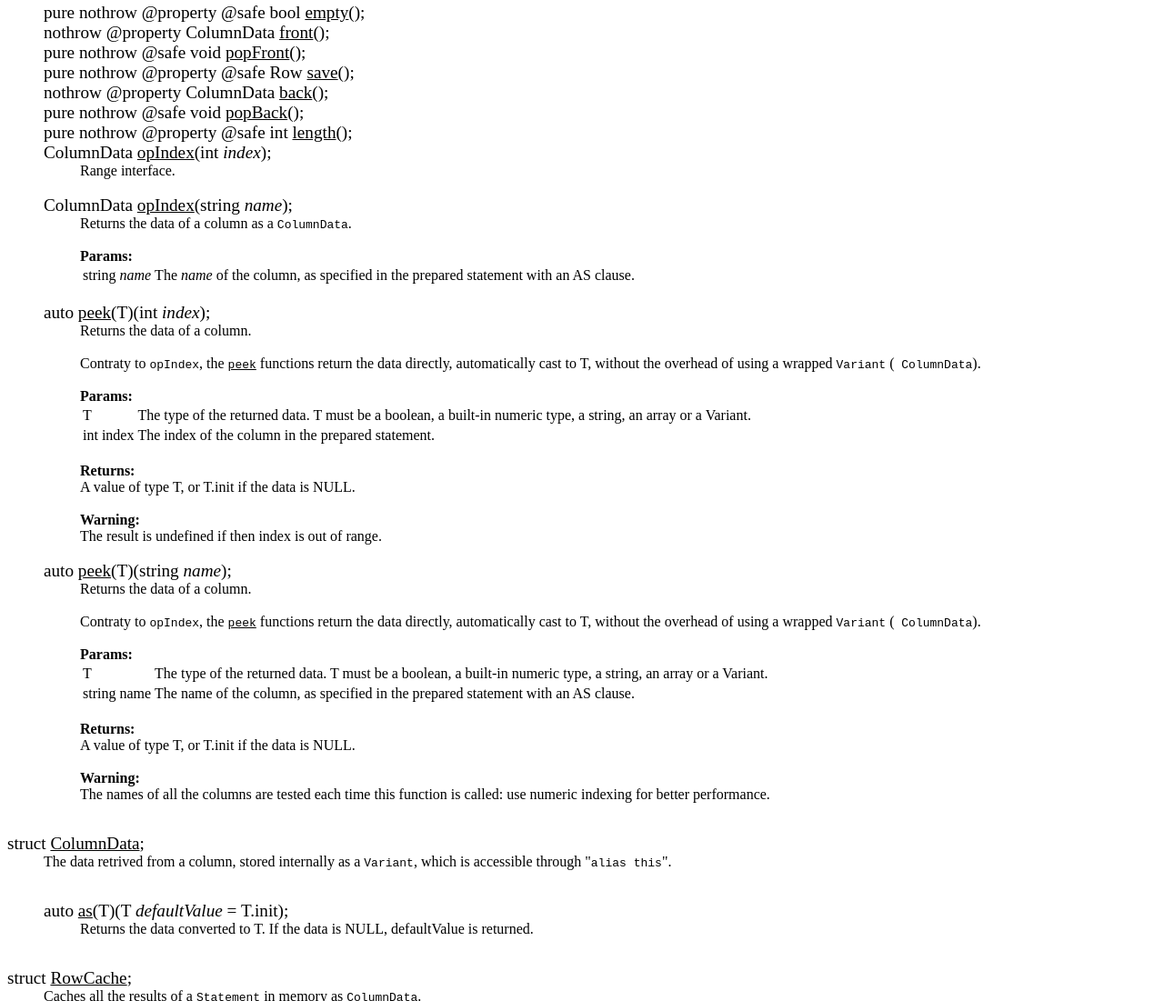
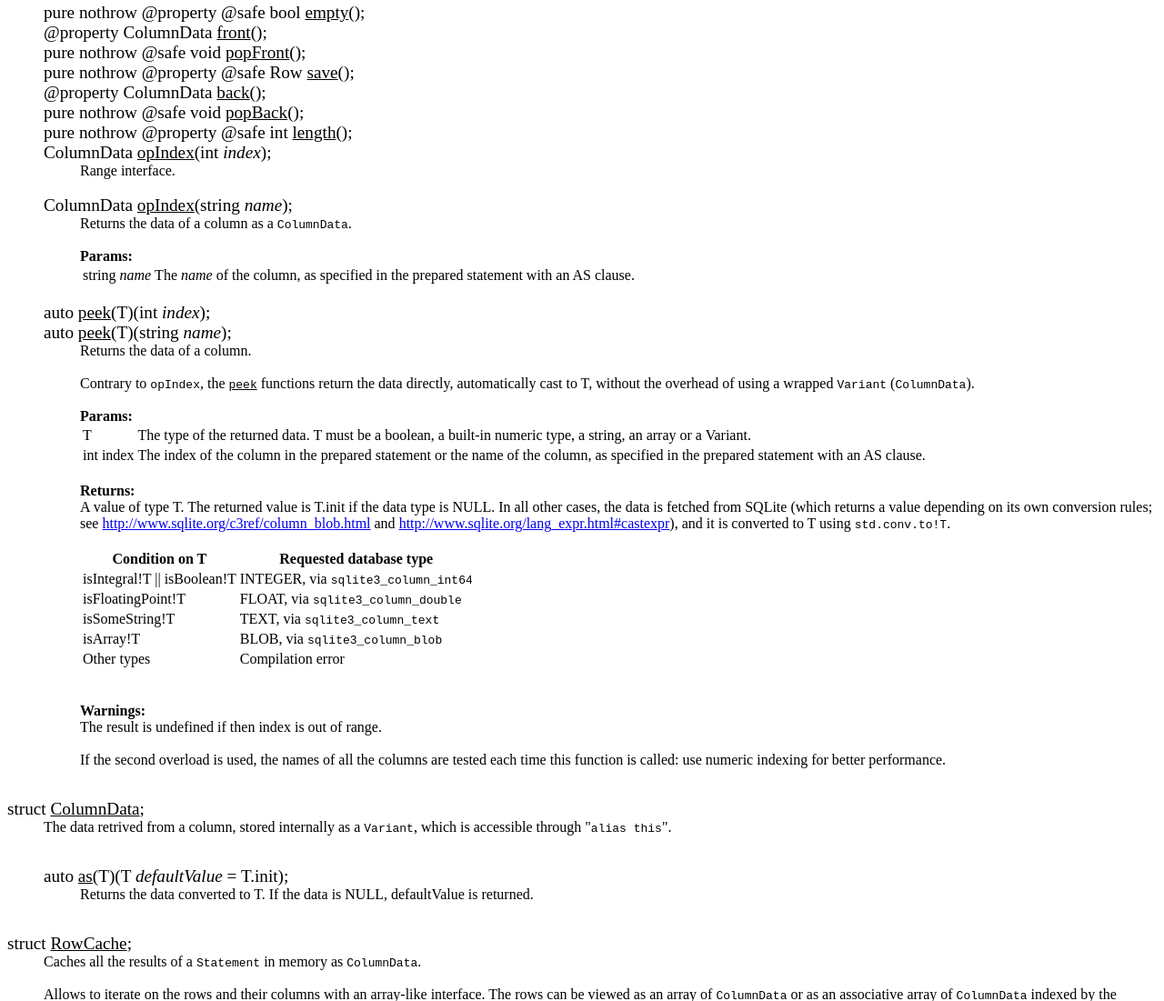
Before and after one commit to dlang-community/d2sqlite3, a plain HTML site: page docs/d2sqlite3.html in a window 1280 px wide. Shown: the part 8498-9599 px from the top of the page at 91% size. Drawn offline with Linux system fonts and the light colour scheme.

Commit message:
More coherence in type conversion from and to SQLite.

```diff
--- a/docs/d2sqlite3.html
+++ b/docs/d2sqlite3.html
@@ -595,10 +595,10 @@ db.execute(<font color=red>"CREATE TABLE test (val INTEGER)"</font>);
 <dd>A SQLite row, implemented as a random-access range of ColumnData.<br><br>
 
 <dl><dt><big><a name="Row.empty"></a>pure nothrow @property @safe bool <u>empty</u>();
-<br><a name="Row.front"></a>nothrow @property ColumnData <u>front</u>();
+<br><a name="Row.front"></a>@property ColumnData <u>front</u>();
 <br><a name="Row.popFront"></a>pure nothrow @safe void <u>popFront</u>();
 <br><a name="Row.save"></a>pure nothrow @property @safe Row <u>save</u>();
-<br><a name="Row.back"></a>nothrow @property ColumnData <u>back</u>();
+<br><a name="Row.back"></a>@property ColumnData <u>back</u>();
 <br><a name="Row.popBack"></a>pure nothrow @safe void <u>popBack</u>();
 <br><a name="Row.length"></a>pure nothrow @property @safe int <u>length</u>();
 <br><a name="Row.opIndex"></a>ColumnData <u>opIndex</u>(int <i>index</i>);
@@ -618,11 +618,13 @@ db.execute(<font color=red>"CREATE TABLE test (val INTEGER)"</font>);
 
 </dd>
 <dt><big><a name="Row.peek"></a>auto <u>peek</u>(T)(int <i>index</i>);
+<br><a name="Row.peek"></a>auto <u>peek</u>(T)(string <i>name</i>);
 </big></dt>
 <dd>Returns the data of a column.
 <br><br>
-Contraty to <tt>opIndex</tt>, the <tt><u>peek</u></tt> functions return the data directly,
-    automatically cast to T, without the overhead of using a wrapped <tt>Variant</tt> (<tt>    ColumnData</tt>).
+Contrary to <tt>opIndex</tt>, the <tt><u>peek</u></tt> functions return the data directly,
+    automatically cast to T, without the overhead of using a wrapped <tt>Variant</tt>
+    (<tt>ColumnData</tt>).
 
 <br><br>
 <b>Params:</b><br>
@@ -630,38 +632,40 @@ Contraty to <tt>opIndex</tt>, the <tt><u>peek</u></tt> functions return the data
 <td>The type of the returned data. T must be a boolean, a built-in numeric type, a
         string, an array or a Variant.</td></tr>
 <tr><td>int index</td>
-<td>The index of the column in the prepared statement.</td></tr>
+<td>The index of the column in the prepared statement or
+        the name of the column, as specified in the prepared statement
+        with an AS clause.</td></tr>
 </table><br>
 <b>Returns:</b><br>
-A value of type T, or T.init if the data is NULL.
+A value of type T. The returned value is T.init if the data type is NULL.
+        In all other cases, the data is fetched from SQLite (which returns a value
+        depending on its own conversion rules;
+        see <a href="http://www.sqlite.org/c3ref/column_blob.html">http://www.sqlite.org/c3ref/column_blob.html</a> and
+        <a href="http://www.sqlite.org/lang_expr.html#castexpr">http://www.sqlite.org/lang_expr.html#castexpr</a>), and it is converted
+        to T using <tt>std.conv.to!T</tt>.
+<br><br>
+
+        <table>        <tr><th>Condition on T</th>
+             <th>Requested database type</th></tr>
+        <tr><td>isIntegral!T || isBoolean!T</td>
+             <td>INTEGER, via <tt>sqlite3_column_int64</tt></td></tr>
+        <tr><td>isFloatingPoint!T</td>
+             <td>FLOAT, via <tt>sqlite3_column_double</tt></td></tr>
+        <tr><td>isSomeString!T</td>
+             <td>TEXT, via <tt>sqlite3_column_text</tt></td></tr>
+        <tr><td>isArray!T</td>
+             <td>BLOB, via <tt>sqlite3_column_blob</tt></td></tr>
+        <tr><td>Other types</td>
+             <td>Compilation error</td></tr>
+        </table>
 
 <br><br>
-<b>Warning:</b><br>
-The result is undefined if then index is out of range.<br><br>
+<b>Warnings:</b><br>
+The result is undefined if then index is out of range.
+<br><br>
 
-</dd>
-<dt><big><a name="Row.peek"></a>auto <u>peek</u>(T)(string <i>name</i>);
-</big></dt>
-<dd>Returns the data of a column.
-<br><br>
-Contraty to <tt>opIndex</tt>, the <tt><u>peek</u></tt> functions return the data directly,
-    automatically cast to T, without the overhead of using a wrapped <tt>Variant</tt> (<tt>    ColumnData</tt>).
-
-<br><br>
-<b>Params:</b><br>
-<table><tr><td>T</td>
-<td>The type of the returned data. T must be a boolean, a built-in numeric type, a
-        string, an array or a Variant.</td></tr>
-<tr><td>string name</td>
-<td>The name of the column, as specified in the prepared statement with an AS
-        clause.</td></tr>
-</table><br>
-<b>Returns:</b><br>
-A value of type T, or T.init if the data is NULL.
-
-<br><br>
-<b>Warning:</b><br>
-The names of all the columns are tested each time this function is called: use
+        If the second overload is used, the names of all the columns are
+        tested each time this function is called: use
         numeric indexing for better performance.<br><br>
 
 </dd>
```
Also changed, not shown: 1 other file.
